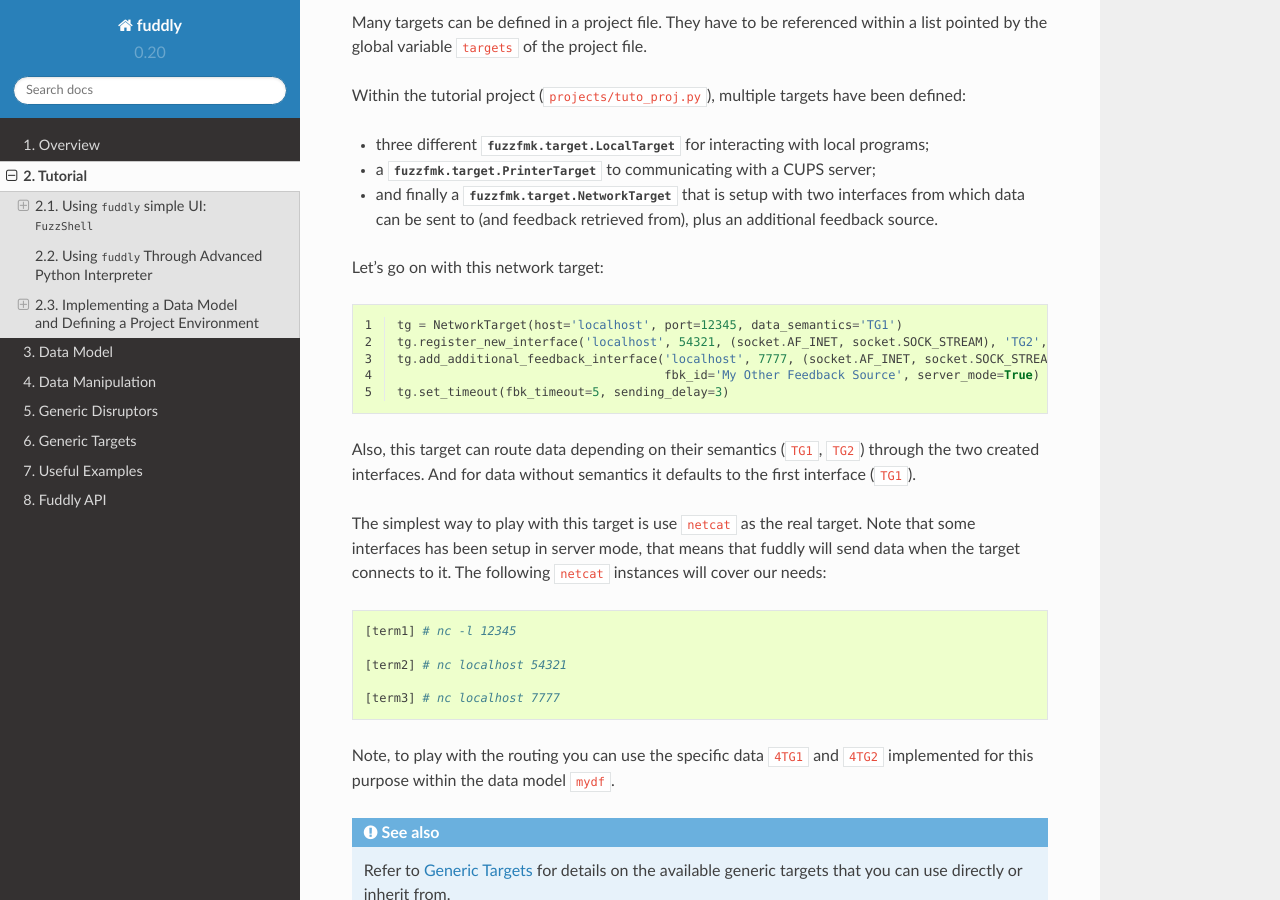
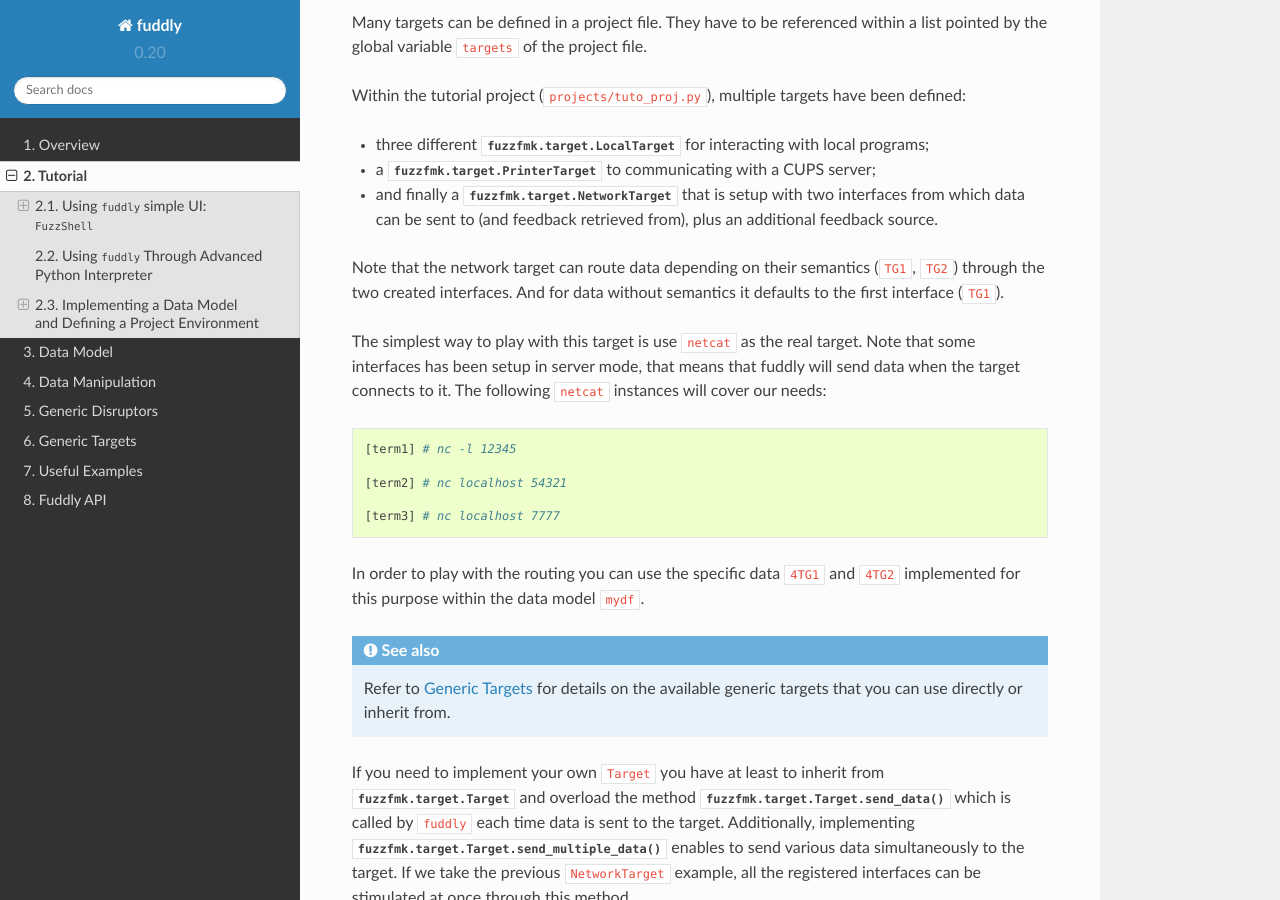
Before and after one commit to k0retux/fuddly, a Sphinx documentation site: the page built from docs/source/tutorial.rst, in a window 1280 px wide and 900 px high, scrolled down 36988 px. Built offline with Sphinx 7.4.7 and the Read the Docs theme 2.0.0, drawn with Linux system fonts in a browser that asks for light colours.

Commit message:
minor modifications in 'Target' tutorial section

```diff
--- a/docs/source/tutorial.rst
+++ b/docs/source/tutorial.rst
@@ -1993,20 +1993,10 @@
   with two interfaces from which data can be sent to (and feedback
   retrieved from), plus an additional feedback source.
 
-Let's go on with this network target:
-
-.. code-block:: python
-   :linenos:
-
-   tg = NetworkTarget(host='localhost', port=12345, data_semantics='TG1')
-   tg.register_new_interface('localhost', 54321, (socket.AF_INET, socket.SOCK_STREAM), 'TG2', server_mode=True)
-   tg.add_additional_feedback_interface('localhost', 7777, (socket.AF_INET, socket.SOCK_STREAM),
-					fbk_id='My Other Feedback Source', server_mode=True)
-   tg.set_timeout(fbk_timeout=5, sending_delay=3)
-
-Also, this target can route data depending on their semantics (``TG1``,
-``TG2``) through the two created interfaces. And for data without
-semantics it defaults to the first interface (``TG1``).
+Note that the network target can route data depending on their
+semantics (``TG1``, ``TG2``) through the two created interfaces. And
+for data without semantics it defaults to the first interface
+(``TG1``).
 
 The simplest way to play with this target is use ``netcat`` as the
 real target. Note that some interfaces has been setup in server mode,
@@ -2020,7 +2010,7 @@
   [term3] # nc localhost 7777
 
 
-Note, to play with the routing you can use the specific data ``4TG1`` and
+In order to play with the routing you can use the specific data ``4TG1`` and
 ``4TG2`` implemented for this purpose within the data model ``mydf``.
 
 .. seealso:: Refer to :ref:`targets` for details on the available generic
```
